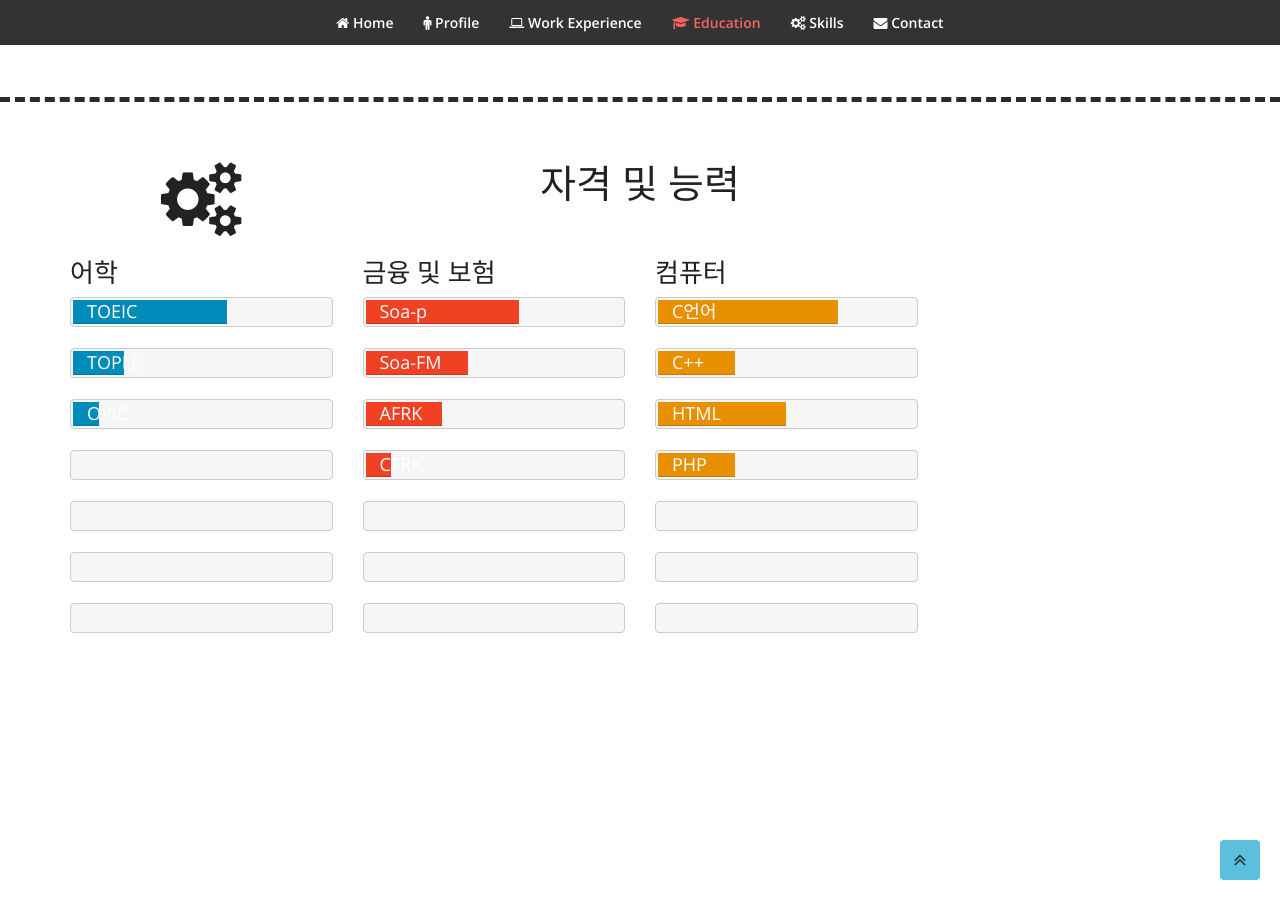
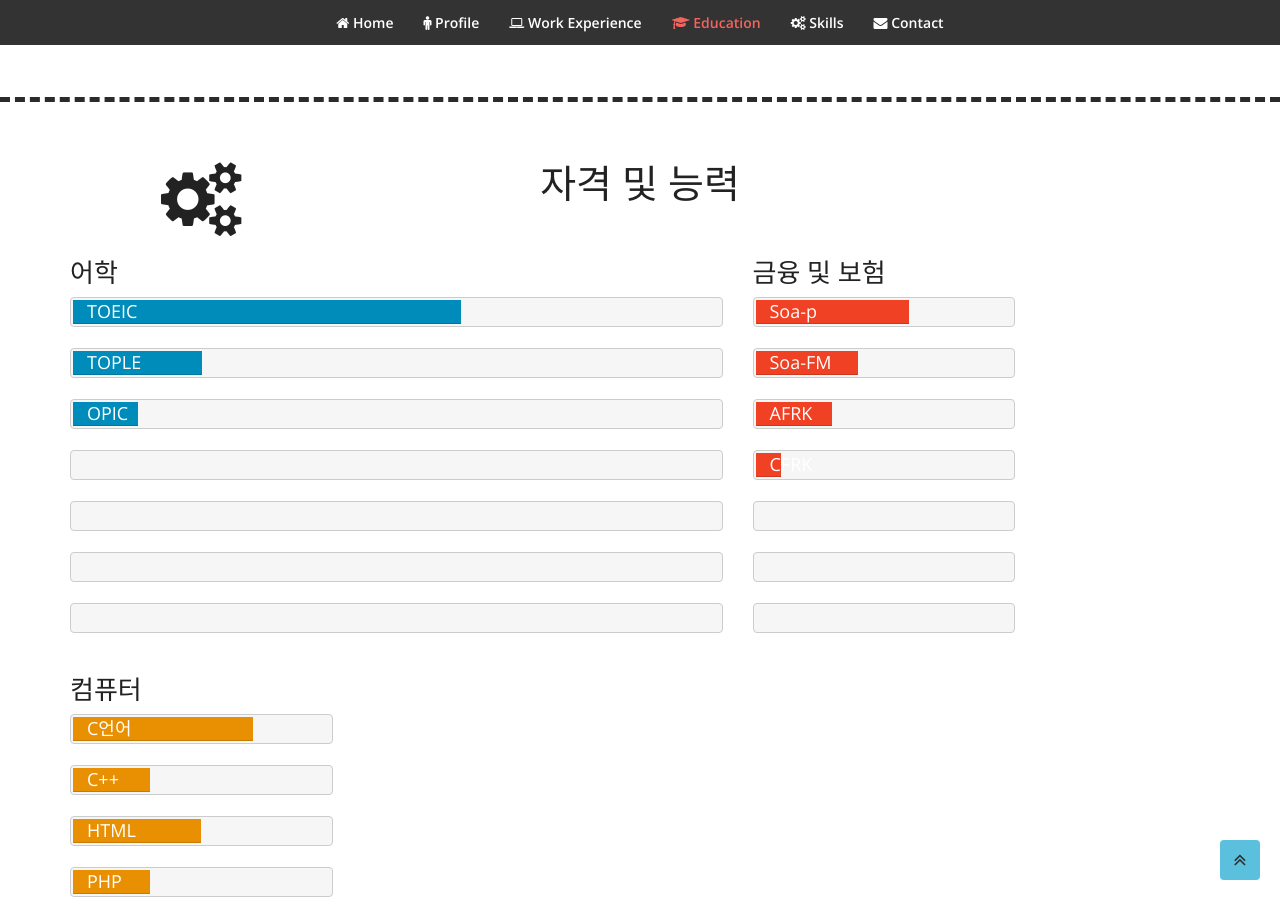
Before and after one commit to dnjs0309/dnjs0309.github.io, a Jekyll site: the page built from index.html, in a window 1280 px wide and 900 px high, scrolled down 3498 px. Built offline with Jekyll 4.4.1, drawn with Linux system fonts in a browser that asks for light colours; nearby versions of some CDN libraries.

Commit message:
Update skills.html

```diff
--- a/_includes/skills.html
+++ b/_includes/skills.html
@@ -10,7 +10,7 @@
 		</div>
 
 		<div class="row">
-			<div class="col-xs-15 col-sm-6 col-md-3">
+			<div class="col-xs-12 col-sm-6 col-md-7">
 				<h3 class="skill-group">어학</h3>
 
 				<div class="progress">
```
